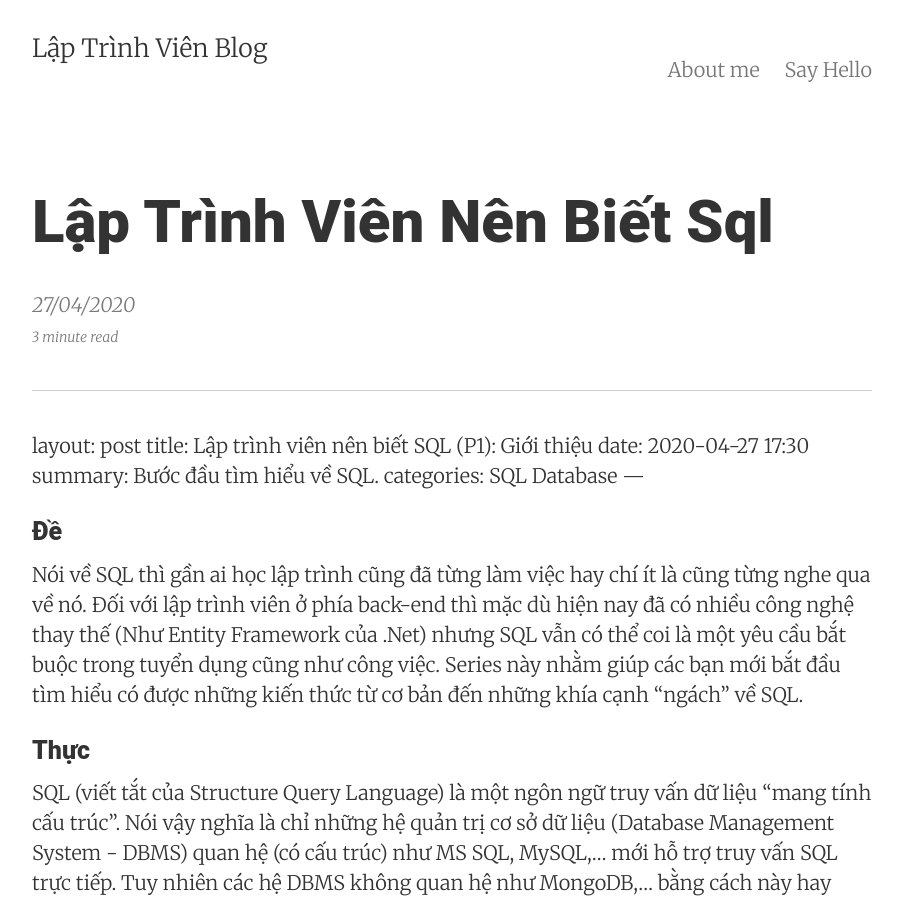
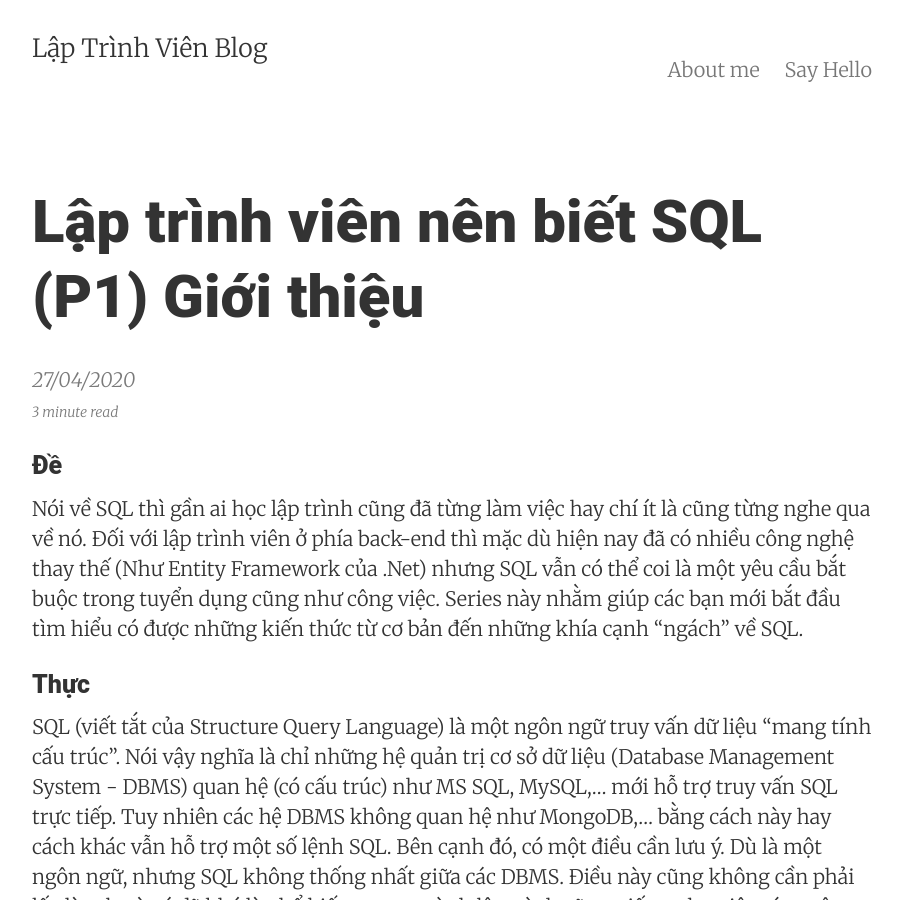
Before and after one commit to LaptrinhvienBlog/LapTrinhVienBlog.github.io, a Jekyll site: the page built from _posts/2020-04-27-Lập-trình-viên-nên-biết-SQL-(P1)-Giới-thiệu.md, in a window 1280 px wide and 900 px high. Shown: the whole window, without its empty margins (188-1091 px from the left). Built offline with Jekyll 4.4.1, drawn with Linux system fonts in a browser that asks for light colours; nearby versions of some CDN libraries; our own code applies the rules of GitHub Pages for plain Markdown files.

Commit message:
Test fix post

```diff
--- a/_posts/2020-04-27-Lập-trình-viên-nên-biết-SQL.md
+++ b/_posts/2020-04-27-Lập-trình-viên-nên-biết-SQL-(P1)-Giới-thiệu.md
@@ -1,7 +1,6 @@
-
 ---
 layout: post
-title: Lập trình viên nên biết SQL (P1): Giới thiệu
+title: Lập trình viên nên biết SQL (P1) Giới thiệu
 date: 2020-04-27 17:30
 summary: Bước đầu tìm hiểu về SQL.
 categories: SQL Database
```
Also changed, not shown: _posts/2020-04-26-Test-Blog.md (+0 -1 lines).
